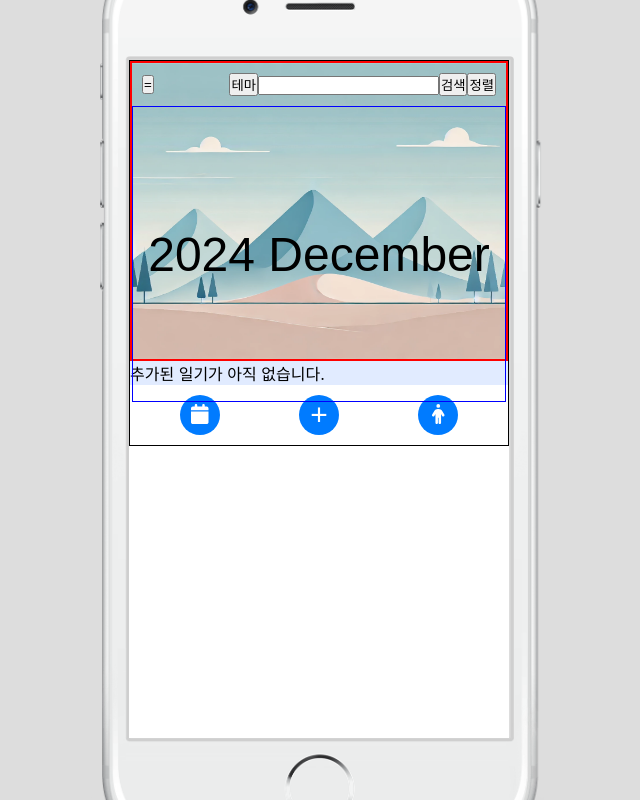
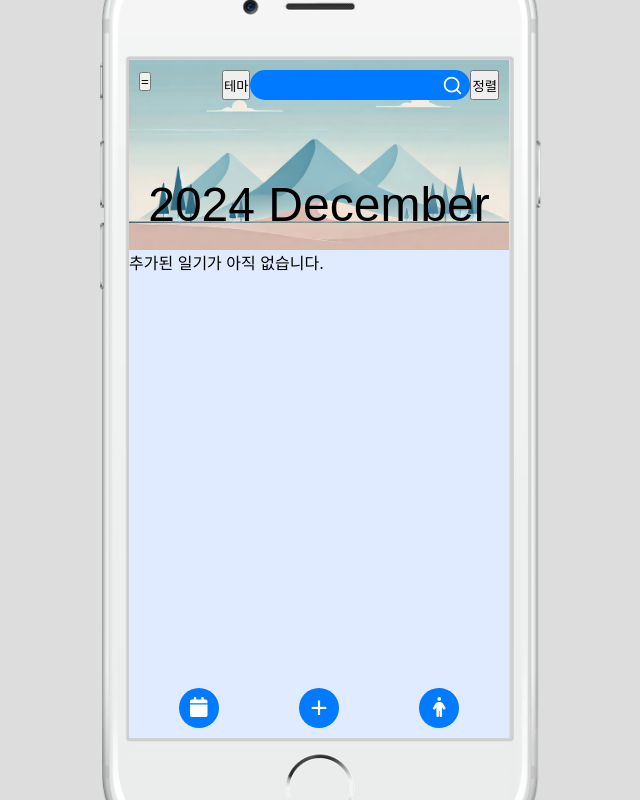
Before and after one commit to BlackMoreCode/MiniProject, a React (Create React App) app: page / in a window 1280 px wide. Shown: the whole page, without its empty margins (318-958 px from the left). Built offline with nearby package versions, Linux system fonts and the light colour scheme.

Commit message:
home 작업중

```diff
--- a/src/components/ProfileComponent.jsx
+++ b/src/components/ProfileComponent.jsx
@@ -3,16 +3,18 @@ import styled from "styled-components";
 export const Container = styled.div`
   display: flex;
   justify-content: center;
+  height: 100%;
+  width: 100%;
 `
 
 export const Div = styled.div`
   &.phone-container {
     width: 500px;
     height: 100%;
-    border: 1px solid black;
     display: flex;
     flex-direction: column;
     padding: 30px;
+    position: relative;
   }
 
   &.diary-header {
@@ -39,18 +41,23 @@ export const Div = styled.div`
 `
 
 export const Form = styled.form`
-
-
+  position: relative;
+  margin: 15px 0;
   .buttonBox {
     display: flex;
     justify-content: space-between;
+    width: 100%;
+    position: fixed;
+    bottom: 0;
+    margin: 30px 0;
+    padding-right: 60px;
   }
   .buttonBox button {
     width: 45%;
     height: 30px;
     border: none;
     border-radius: 10px;
-    margin: 10px 0;
+    /* margin: 10px 0; */
     background-color: #ddd;
     &:hover {
       background-color: #eee;
--- a/src/components/homeComponent.jsx
+++ b/src/components/homeComponent.jsx
@@ -3,19 +3,20 @@ import styled from "styled-components";
 export const Container = styled.div`
   display: flex;
   justify-content: center;
+  position: relative;
+  width: 100%;
+  height: 100%;
 `;
 
 export const Div = styled.div`
   &.phone-container {
-    width: 500px;
+    width: 100%;
     height: 100%;
-    border: 1px solid black;
     display: flex;
     flex-direction: column;
   }
 
   &.phone-header {
-    border: 2px solid red;
     position: relative;
     width: 100%;
     height: 300px;
@@ -29,11 +30,45 @@ export const Div = styled.div`
 
   &.phone-headerRight {
     display: flex;
+
+    .phone-searchBox {
+      display: flex;
+      justify-content: center;
+      align-items: center;
+      background-color: #007bff;
+      padding: 0 3px 0 10px;
+      border-radius: 15px;
+      input {
+        height: 100%;
+        border: none;
+        outline: none;
+        background-color: transparent;
+        color: white;
+      }
+
+      .searchBtn {
+        border-radius: 50%;
+        width: 30px;
+        height: 30px;
+        display: flex;
+        justify-content: center;
+        align-items: center;
+        border: none;
+        background-color: #007bff;
+        cursor: pointer;
+        svg {
+          width: 70%;
+          height: 70%;
+          circle, path {
+            color: white;
+          }
+        }
+      }
+    }
   }
 
   &.phone-header-theme {
     display: flex;
-    border: 1px solid blue;
     height: 100%;
     justify-content: center;
     align-items: center;
@@ -49,6 +84,7 @@ export const Div = styled.div`
   &.diary-container {
     background-color: rgb(225, 235, 255);
     overflow-y: auto;
+    height: 100%;
   }
 
   &.diary-box {
@@ -78,10 +114,11 @@ export const Div = styled.div`
     display: flex;
     justify-content: space-around;
     padding: 10px;
+    background-color: rgb(225, 235, 255);
   }
 
   &.menuBox {
-    padding: 0 10%;
+    padding: 30px;
     .linkBox button {
       width: 100%;
       height: 50px;
--- a/src/pages/Home.jsx
+++ b/src/pages/Home.jsx
@@ -11,6 +11,7 @@ import theme1 from "../assets/images/theme1.jpg";
 import { UserContext } from "../contexts/UserContext";
 import { FontAwesomeIcon } from "@fortawesome/react-fontawesome";
 import { faCalendar, faPerson } from "@fortawesome/free-solid-svg-icons";
+import { LuSearch } from "react-icons/lu";
 
 const monthName = new Date().toLocaleString("default", { month: "long" });
 const year = new Date().getFullYear();
@@ -42,7 +43,7 @@ const Home = () => {
               <button className="phone-themeBtn">테마</button>
               <div className="phone-searchBox">
                 <input />
-                <button>검색</button>
+                <button className="searchBtn"><LuSearch /></button>
               </div>
               <button className="phone-sort">정렬</button>
             </Div>
@@ -81,7 +82,7 @@ const Home = () => {
             <FontAwesomeIcon icon={faCalendar} />
           </RedirectButton>
           <AddButton onClick={() => navigate("/diaryInsert")}>+</AddButton>
-          <RedirectButton>
+          <RedirectButton onClick={() => navigate("/mypage")}>
             <FontAwesomeIcon icon={faPerson} />
           </RedirectButton>
         </Div>
--- a/src/pages/MyPage.jsx
+++ b/src/pages/MyPage.jsx
@@ -1,5 +1,6 @@
 import { Container, Div } from "../components/homeComponent";
 import { useNavigate } from "react-router-dom";
+import { PrevPageButton } from "../components/PrevPageButton";
 
 const MyPage = (/* 유저 아이디 받기?? */) => {
 
@@ -16,7 +17,8 @@ const MyPage = (/* 유저 아이디 받기?? */) => {
     <Container>
       <Div className="phone-container">
         <Div className="menuBox">
-          <button onClick={onClickBack} className="backBtn">뒤</button>
+          {/* <button onClick={onClickBack} className="backBtn">뒤</button> */}
+          <PrevPageButton />
           <div className="linkBox">
             <button onClick={onClickProfile}>회원 정보 수정</button>
           </div>
--- a/src/pages/Profile.jsx
+++ b/src/pages/Profile.jsx
@@ -1,18 +1,15 @@
 import { Container, Div, Form } from "../components/ProfileComponent";
 import { useNavigate } from "react-router-dom";
+import { PrevPageButton } from "../components/PrevPageButton";
 
 const Profile = (/* 유저 아이디 받기?? */) => {
   const navigate = useNavigate();
-
-  const onClickBackBtn = () => {
-    navigate("/mypage");
-  }
 
   return(
     <Container>
       <Div className="phone-container">
         <Div className="diary-header">
-          <button>뒤</button>
+          <PrevPageButton />
           <p>회원 정보 수정</p>
           <div></div>
         </Div>
@@ -30,7 +27,7 @@ const Profile = (/* 유저 아이디 받기?? */) => {
           <input type="text" name="profile-nickname" className="profile-nickname" value="닉네임" />
           <div className="buttonBox">
             <button>수정</button>
-            <button onClick={onClickBackBtn}>취소</button>
+            <button onClick={() => navigate("/mypage")}>취소</button>
           </div>
         </Form>
       </Div>
```
